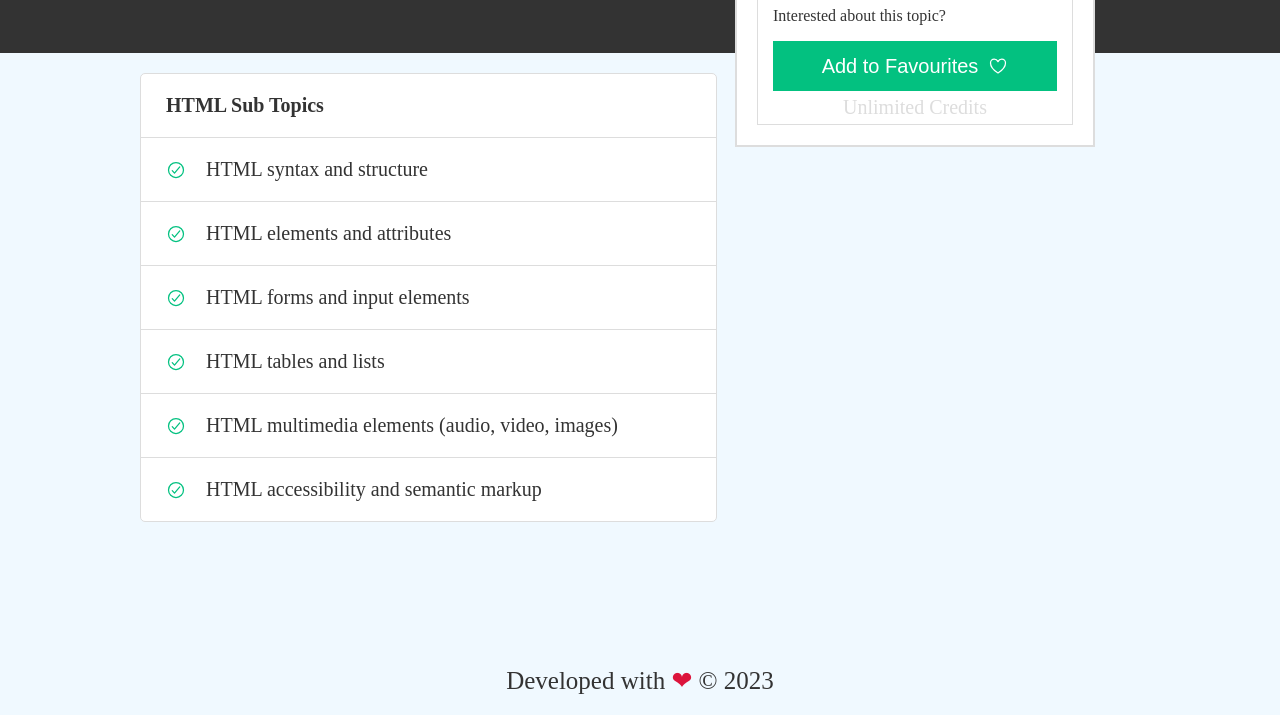
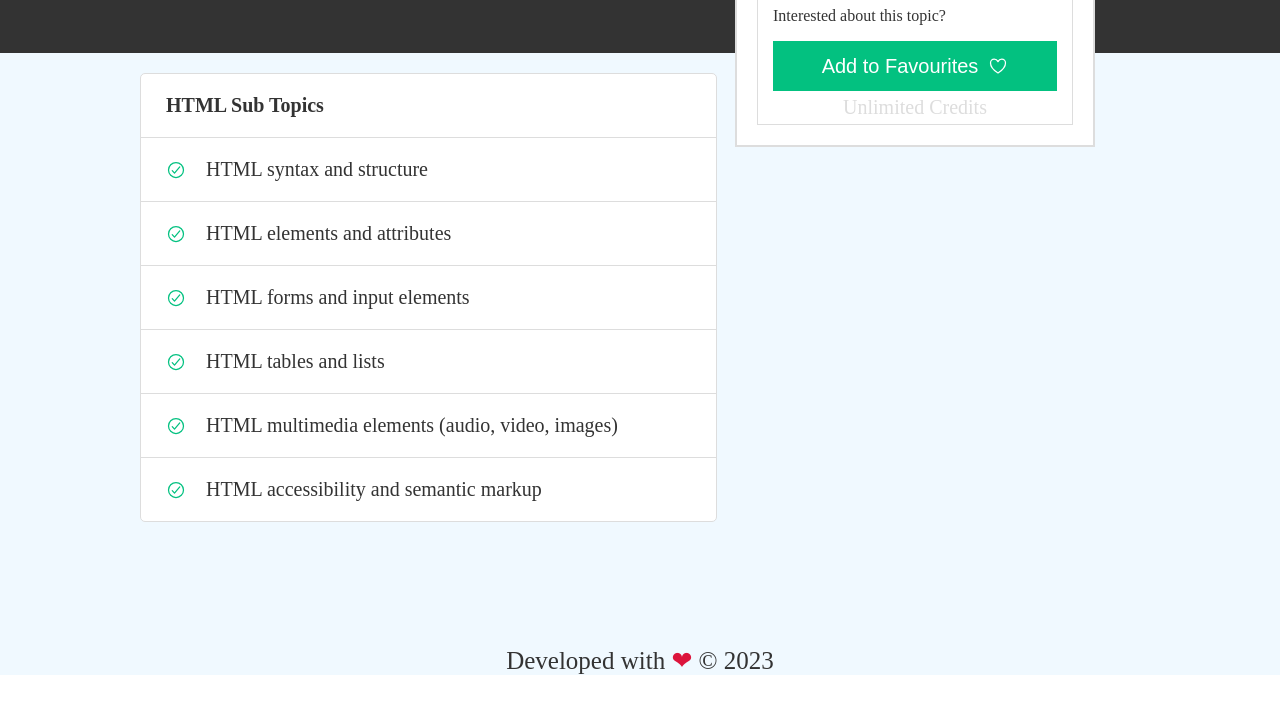
Before and after one commit to SD-0924/Amr-Dweikat-project1, a plain HTML site: page courses/index.html in a window 1280 px wide. Shown: the part 501-1216 px from the top of the page. After the commit the page ends 1176 px from the top, so only its background shows below. Drawn offline with nearby package versions, Linux system fonts and the light colour scheme; a web font is replaced by a local one.

Commit message:
update page layout

```diff
--- a/style.css
+++ b/style.css
@@ -343,7 +343,7 @@ a {
 }
 #Footer {
   flex-grow: 1;
-  padding-top: 20px;
+  padding: 0;
 }
 #favButton {
   font-weight: 400;
```
